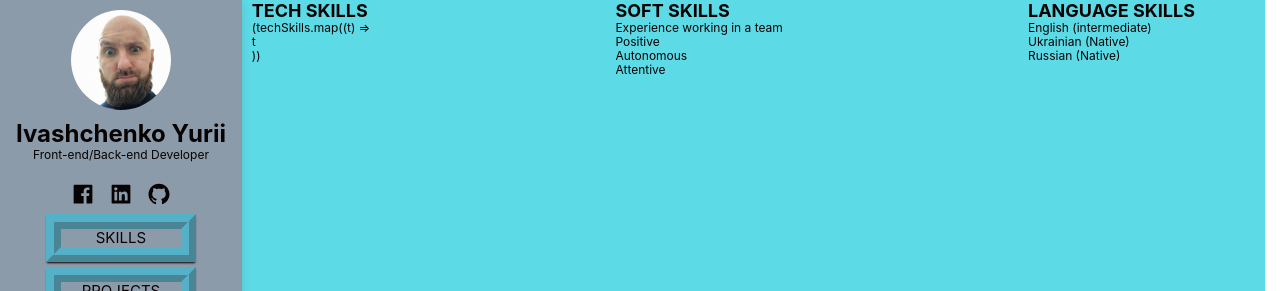
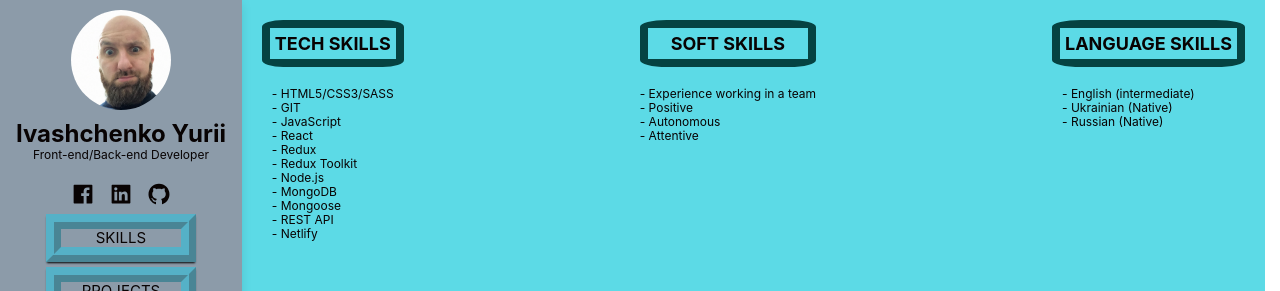
Before and after one commit to YuriiIva/my_own_presentation, a React (Create React App) app: page /skills in a window 1280 px wide. Shown: the top 291 px of the page. Built offline with nearby package versions, Linux system fonts and the light colour scheme.

Commit message:
add skills

```diff
--- a/src/components/Skills/Skills.jsx
+++ b/src/components/Skills/Skills.jsx
@@ -1,4 +1,5 @@
-import React from 'react'
+
+import { Spring, animated } from 'react-spring'
 import s from './Skills.module.css'
 import {languageSkills, softSkills, techSkills} from '../../data/skills'
 
@@ -6,81 +7,51 @@ const Skills = () => {
   return (
     <div className={s.main}>
       <div>
-      <h2>TECH SKILLS</h2>
-      <ul>
-        (techSkills.map((t) => {
-         <li>
-          <p>t</p>
-         </li>}))
-      </ul>
+      <h2 className={s.title}>TECH SKILLS</h2>
+      <Spring
+      from={{opacity:0, transform:"translateY(-4rem)"}}
+      to={{opacity:1, transform:"translateY(0rem}"}}
+      config={{duration: 5000}}
+      >
+        {styles=>(<animated.ul style={styles}>
+        {techSkills.map((t) => (
+         <li key={t} className={s.item}>
+          <p> - {t}</p>
+         </li>))}
+      </animated.ul>)}
+      </Spring>
 
-      {/* <ul>
-        <li>
-          <p>HTML5/CSS3/SASS</p>
-        </li>
-        <li>
-          <p>GIT</p>
-        </li>
-        <li>
-          <p>JavaScript</p>
-        </li>
-        <li>
-          <p>React</p>
-        </li>
-        <li>
-          <p>Redux</p>
-        </li>
-        <li>
-          <p>Redux Toolkit</p>
-        </li>
-        <li>
-          <p>Node.js</p>
-        </li>
-        <li>
-          <p>MongoDB</p>
-        </li>
-        <li>
-          <p>Mongoose</p>
-        </li>
-        <li>
-          <p>REST API</p>
-        </li>
-        <li>
-          <p>Netlify</p>
-        </li>
-      </ul> */}
       </div>
 
       <div>
-      <h2>SOFT SKILLS</h2>
-      <ul>
-        <li>
-          <p>Experience working in a team</p>
-        </li>
-        <li>
-          <p>Positive</p>
-        </li>
-        <li>
-          <p>Autonomous</p>
-        </li>
-        <li>
-          <p>Attentive</p>
-        </li>
-      </ul>
+      <h2 className={s.title}>SOFT SKILLS</h2>
+      <Spring
+      from={{opacity:0, transform:"translateY(-4rem)"}}
+      to={{opacity:1, transform:"translateY(0rem}"}}
+      config={{duration: 5000}}
+      >
+        {styles=>(<animated.ul style={styles}>
+        {softSkills.map((s) => (
+         <li key={s} className={s.item}>
+          <p> - {s}</p>
+         </li>))}
+      </animated.ul>)}
+      </Spring>
       </div>
       <div>
-      <h2>LANGUAGE SKILLS</h2>
-      <ul>
-        <li>
-          <p>English (intermediate)</p>
-        </li>
-        <li>
-          <p>Ukrainian (Native)</p>
-        </li>
-        <li>
-          <p>Russian (Native)</p>
-        </li>
-      </ul>
+      <h2 className={s.title}>LANGUAGE SKILLS</h2>
+      <Spring
+      from={{opacity:0, transform:"translateY(-4rem)"}}
+      to={{opacity:1, transform:"translateY(0rem}"}}
+      config={{duration: 5000}}
+      >
+        {styles=>(<animated.ul style={styles}>
+        {languageSkills.map((d) => (
+         <li key={d} className={s.item}>
+          <p> - {d}</p>
+         </li>))}
+      </animated.ul>)}
+      </Spring>
       </div>
     </div>
   )
--- a/src/components/Skills/Skills.module.css
+++ b/src/components/Skills/Skills.module.css
@@ -1,6 +1,19 @@
 .main {
     display: flex;
     justify-content: space-between;
-    margin-right: 70px;
+    margin: 20px;
+}
+
+.title{
+   /* background-color: rgb(30, 255, 0); */
+   border: 0.5rem solid var(--green-color);
+   border-radius: 15%;
+   padding: 5px;
+   margin-bottom: 20px;
+   text-align: center;
+
+}
+
+.item{
     margin-left: 10px;
 }
```
